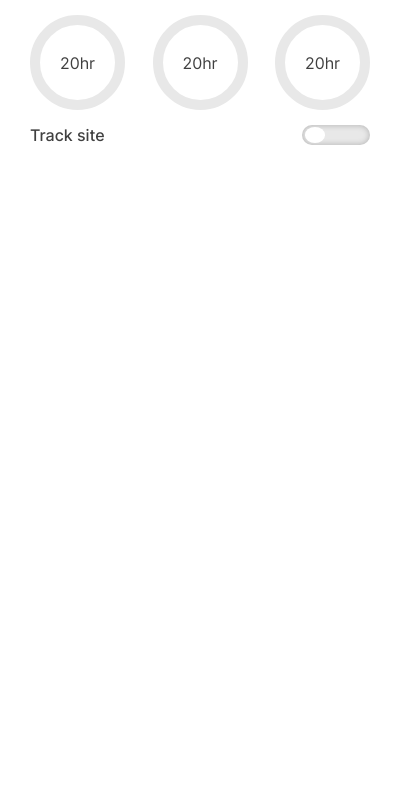
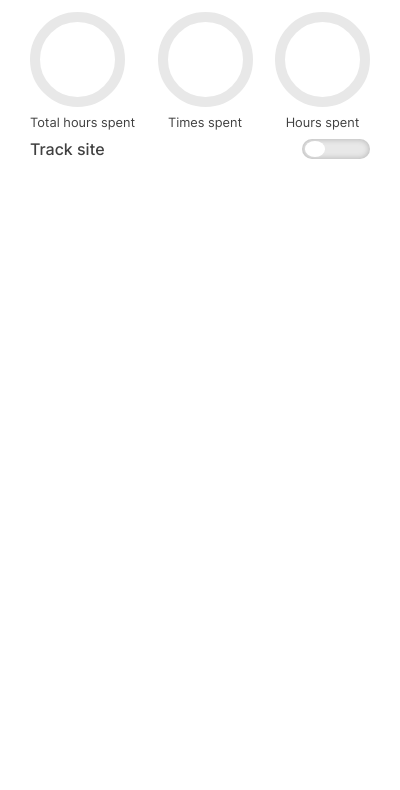
Before and after one commit to francccisss/website-time-tracker, a browser extension: page popup/index.html in a window 400 px wide. Shown: the part 52-842 px from the top of the page. Drawn offline with Linux system fonts and the light colour scheme.

Commit message:
ref: restructure metrics

```diff
--- a/popup/index.html
+++ b/popup/index.html
@@ -13,13 +13,22 @@
 <body>
   <div id="title-container">
     <img src="" alt="logo">
-    <h1 id="website-title">Facebook</h1>
+    <h1 id="website-title"></h1>
   </div>
   <main id="contents">
     <section id="metrics">
-      <div></div>
-      <div></div>
-      <div></div>
+      <li class="time-wasted">
+        <div class="metric-data"></div>
+        <p>Total hours spent</p>
+      </li>
+      <li class="time-wasted">
+        <div class="metric-data"></div>
+        <p>Times spent</p>
+      </li>
+      <li class="time-wasted">
+        <div class="metric-data"></div>
+        <p>Hours spent</p>
+      </li>
     </section>
     <div id="track-slide-btn-container">
       <label for="slide-btn">Track site</label>
--- a/popup/popup.css
+++ b/popup/popup.css
@@ -191,23 +191,32 @@ body {
   justify-content: space-between;
   gap: 1em;
   align-items: center;
+  & > li {
+    align-self: start;
+    list-style: none;
+    display: inline-block;
+  }
+}
+
+.time-wasted {
   & > div {
+    display: flex;
+    justify-content: center;
+    align-items: center;
+    list-style: none;
     width: 75px;
     height: 75px;
     background-color: #ffffff;
     border: 10px solid #e8e8e8;
     border-radius: 50%;
-    position: relative;
+    font-size: 1.2rem;
+    font-weight: 600;
+    margin-bottom: 0.5em;
   }
-  /* dont use before instead p (content text) > span (extra thingy) */
-  & > div::before {
-    position: absolute;
-    display: inline-block;
-    left: 50%;
-    top: 50%;
-    transform: translate(-50%, -50%);
-    content: "20hr";
-    font-size: 1rem;
+  & > p {
+    box-sizing: content-box;
+    font-size: 0.8rem;
+    text-align: center;
   }
 }
 
@@ -216,7 +225,7 @@ body {
   height: 100%;
   flex-direction: column;
   padding: 15px 30px;
-  gap: 15px;
+  gap: 10px;
 }
 
 #track-slide-btn-container {
@@ -229,6 +238,7 @@ body {
 }
 
 #slide-btn {
+  cursor: pointer;
   position: relative;
   display: inline-block;
   height: 20px;
--- a/popup/popup.js
+++ b/popup/popup.js
@@ -11,9 +11,11 @@ async function displayCurrentTab() {
   const currentActiveTab = trackedSites.find(
     (site) => site.url === new URL(url).hostname
   );
+
   const header = document.getElementById("website-title");
-  const { title } = applyTabData({ header });
+  const { title } = applyTabData({ header: url });
   header.textContent = title;
+
   if (currentActiveTab !== undefined && currentActiveTab.isTracked) {
     slideBtn.classList.replace("isNotTracked", "isTracked");
     console.log(currentActiveTab);
@@ -27,7 +29,7 @@ async function displayCurrentTab() {
 }
 
 function applyTabData({ header }) {
-  let headerText = new URL(url).host.split(".")[1];
+  let headerText = new URL(header).host.split(".")[1];
   let formatHeaderText = headerText.replace(
     headerText[0],
     headerText.charAt(0).toUpperCase()
```
